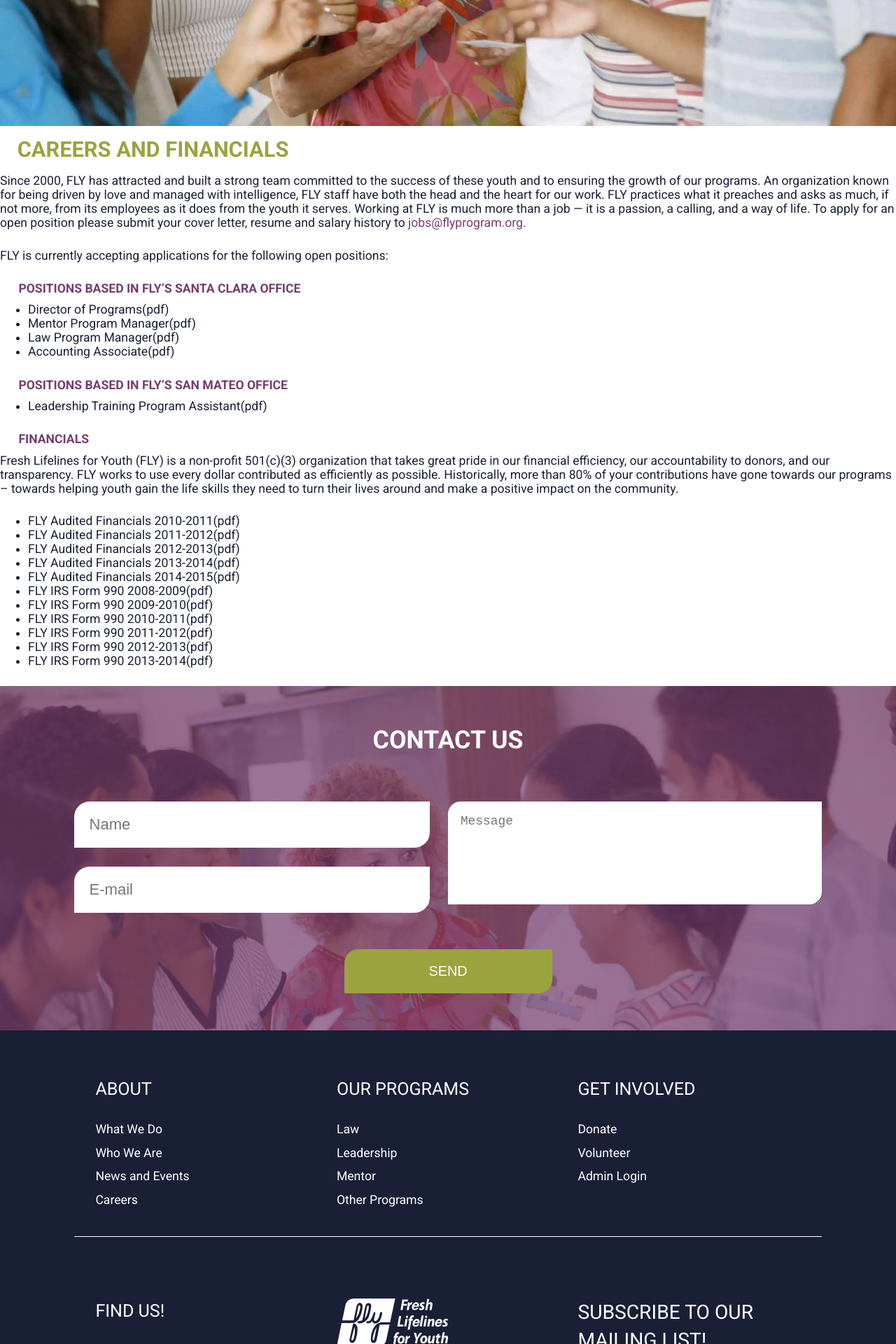
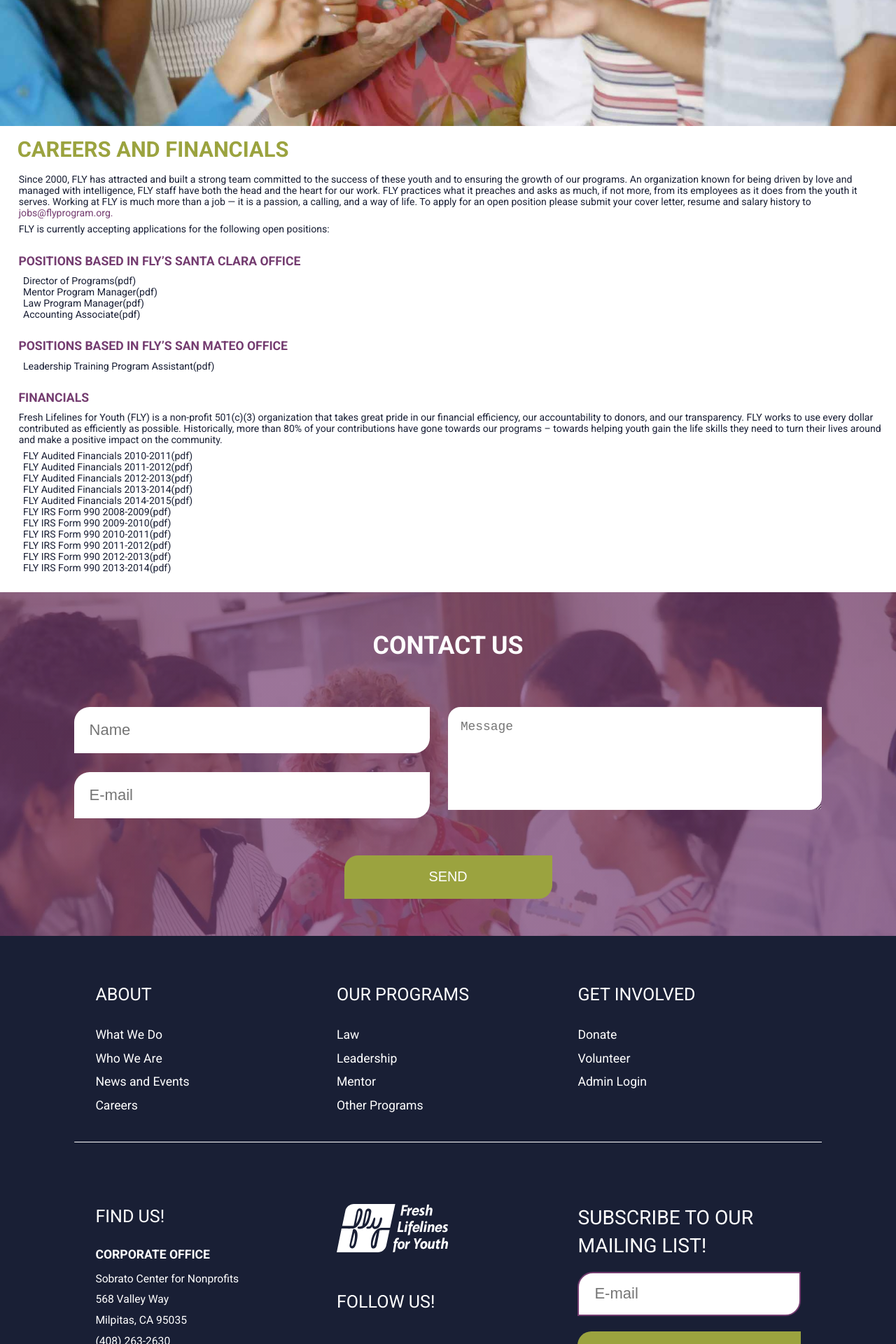
Before and after one commit to rajaaalsubairi/fly-program, a Jekyll site: the page built from pages/careers.html, in a window 1280 px wide. Shown: the part 540-2460 px from the top of the page at 70% size. Built offline with Jekyll 4.4.1, drawn with Linux system fonts in a browser that asks for light colours; some web fonts are replaced; a style sheet for code colours, icons or effects is not loaded.

Commit message:
refactor(html): update careers page content

```diff
--- a/pages/careers.html
+++ b/pages/careers.html
@@ -3,15 +3,15 @@
 
 main-img: donate-1.jpg
 ptitle: Careers and Financials
-pintro: '<p>Since 2000, FLY has attracted and built a strong team committed to the success of these youth and to ensuring the growth of our programs. An organization known for being driven by love and managed with intelligence, FLY staff have both the head and the heart for our work. FLY practices what it preaches and asks as much, if not more, from its employees as it does from the youth it serves. Working at FLY is much more than a job — it is a passion, a calling, and a way of life. To apply for an open position please submit your cover letter, resume and salary history to <a href="mailto:jobs@flyprogram.org">jobs@flyprogram.org.</a></p> <p>FLY is currently accepting applications for the following open positions:</p>'
+pintro: '<p class="subp">Since 2000, FLY has attracted and built a strong team committed to the success of these youth and to ensuring the growth of our programs. An organization known for being driven by love and managed with intelligence, FLY staff have both the head and the heart for our work. FLY practices what it preaches and asks as much, if not more, from its employees as it does from the youth it serves. Working at FLY is much more than a job — it is a passion, a calling, and a way of life. To apply for an open position please submit your cover letter, resume and salary history to <a href="mailto:jobs@flyprogram.org">jobs@flyprogram.org.</a></p> <p class="subp">FLY is currently accepting applications for the following open positions:</p>'
 
 subheadings:
   - sub: Positions based in FLY’s Santa Clara Office
-  - desc: '<ul><li>Director of Programs(pdf)</li> <li>Mentor Program Manager(pdf)</li> <li>Law Program Manager(pdf)</li> <li>Accounting Associate(pdf)</li></ul>'
+  - desc: '<ul><li class="subli">Director of Programs(pdf)</li> <li class="subli">Mentor Program Manager(pdf)</li> <li class="subli">Law Program Manager(pdf)</li> <li class="subli">Accounting Associate(pdf)</li></ul>'
 
   - sub: Positions based in FLY’s San Mateo Office
-  - desc: '<ul><li>Leadership Training Program Assistant(pdf)</li></ul>'
+  - desc: '<ul><li class="subli">Leadership Training Program Assistant(pdf)</li></ul>'
 
   - sub: Financials
-  - desc: '<p>Fresh Lifelines for Youth (FLY) is a non-profit 501(c)(3) organization that takes great pride in our financial efficiency, our accountability to donors, and our transparency. FLY works to use every dollar contributed as efficiently as possible. Historically, more than 80% of your contributions have gone towards our programs – towards helping youth gain the life skills they need to turn their lives around and make a positive impact on the community.</p> <ul><li>FLY Audited Financials 2010-2011(pdf)</li> <li>FLY Audited Financials 2011-2012(pdf)</li> <li>FLY Audited Financials 2012-2013(pdf)</li> <li>FLY Audited Financials 2013-2014(pdf)</li> <li>FLY Audited Financials 2014-2015(pdf)</li> <li>FLY IRS Form 990 2008-2009(pdf)</li> <li>FLY IRS Form 990 2009-2010(pdf)</li> <li>FLY IRS Form 990 2010-2011(pdf)</li> <li>FLY IRS Form 990 2011-2012(pdf)</li> <li>FLY IRS Form 990 2012-2013(pdf)</li> <li>FLY IRS Form 990 2013-2014(pdf)</li></ul>'
+  - desc: '<p class="subp">Fresh Lifelines for Youth (FLY) is a non-profit 501(c)(3) organization that takes great pride in our financial efficiency, our accountability to donors, and our transparency. FLY works to use every dollar contributed as efficiently as possible. Historically, more than 80% of your contributions have gone towards our programs – towards helping youth gain the life skills they need to turn their lives around and make a positive impact on the community.</p> <ul><li class="subli">FLY Audited Financials 2010-2011(pdf)</li> <li class="subli">FLY Audited Financials 2011-2012(pdf)</li> <li class="subli">FLY Audited Financials 2012-2013(pdf)</li> <li class="subli">FLY Audited Financials 2013-2014(pdf)</li> <li class="subli">FLY Audited Financials 2014-2015(pdf)</li> <li class="subli">FLY IRS Form 990 2008-2009(pdf)</li> <li class="subli">FLY IRS Form 990 2009-2010(pdf)</li> <li class="subli">FLY IRS Form 990 2010-2011(pdf)</li> <li class="subli">FLY IRS Form 990 2011-2012(pdf)</li> <li class="subli">FLY IRS Form 990 2012-2013(pdf)</li> <li class="subli">FLY IRS Form 990 2013-2014(pdf)</li></ul>'
 ---
```
